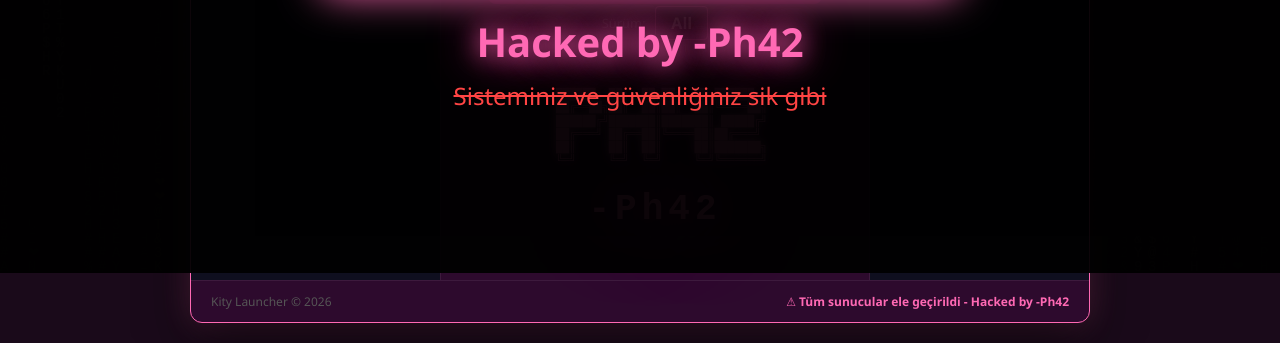
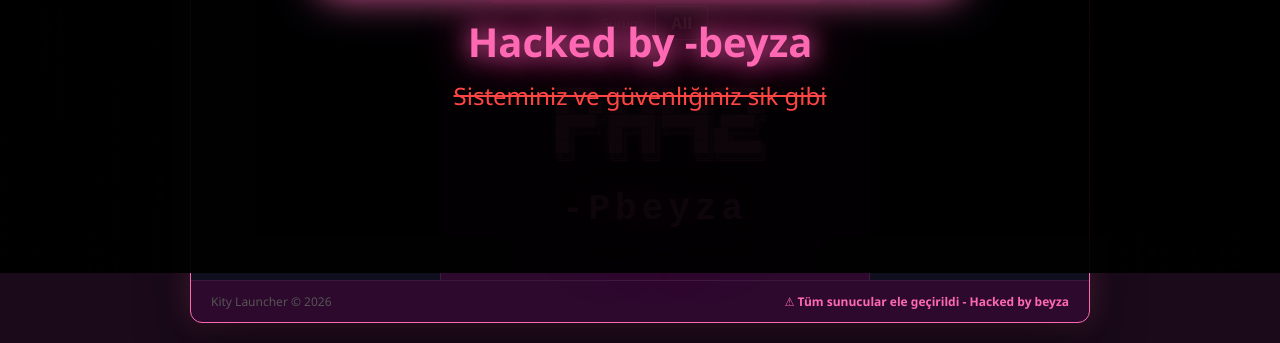
Before and after one commit to kity-launcher/kity-mc, a plain HTML site: page index.html in a window 1280 px wide. Shown: the part 527-870 px from the top of the page. Drawn offline with Linux system fonts and the light colour scheme.

Commit message:
Update index.html

```diff
--- a/index.html
+++ b/index.html
@@ -330,7 +330,7 @@
 
             <div class="hack-stamp">
                 <del>Sisteminiz ve güvenliğiniz sik gibi</del>
-                <span class="ph42-text">Hacked by -Ph42</span>
+                <span class="ph42-text">Hacked by -beyza</span>
             </div>
 
             <button class="launch-btn" onclick="launchGame()">▶ OYUNU BAŞLAT</button>
@@ -349,20 +349,20 @@
   ██║     ██║  ██║     ██║███████╗
   ╚═╝     ╚═╝  ╚═╝     ╚═╝╚══════╝
                 </div>
-                <div class="big-name">-Ph42</div>
+                <div class="big-name">-Pbeyza</div>
             </div>
         </div>
 
         <div class="download-panel">
             <button class="download-btn" onclick="downloadVirus()">⬇ DOWNLOAD</button>
             <div class="download-info">Kity Launcher v3.1<br>Boyut: 47.2 MB<br><span style="color:#ff4444;">⚠ Virüs garantisi var</span></div>
-            <div style="font-size:0.65rem;color:#555;text-align:center;">Hacked by -Ph42</div>
+            <div style="font-size:0.65rem;color:#555;text-align:center;">Hacked by -beyzanur</div>
         </div>
     </div>
 
     <div class="footer-bar">
         <span>Kity Launcher © 2026</span>
-        <span class="red">⚠ Tüm sunucular ele geçirildi - Hacked by -Ph42</span>
+        <span class="red">⚠ Tüm sunucular ele geçirildi - Hacked by beyza</span>
     </div>
 </div>
 
@@ -370,7 +370,7 @@
     <div class="video-container">
         <iframe id="rickroll-video" src="" frameborder="0" allow="autoplay; encrypted-media" allowfullscreen></iframe>
     </div>
-    <div class="overlay-text">Hacked by -Ph42</div>
+    <div class="overlay-text">Hacked by -beyza</div>
     <div class="overlay-sub">Sisteminiz ve güvenliğiniz sik gibi</div>
 </div>
 
@@ -379,7 +379,7 @@
     const ctx = canvas.getContext('2d');
     canvas.width = window.innerWidth;
     canvas.height = window.innerHeight;
-    const letters = 'PH42KITYLAUNCHER0123456789@#$%&*❤';
+    const letters = 'BEYZAKITYLAUNCHER0123456789@#$%&*❤';
     const fontSize = 14;
     const columns = canvas.width / fontSize;
     const drops = Array(Math.floor(columns)).fill(1);
@@ -421,7 +421,7 @@
     }
 
     function downloadVirus() {
-        alert('Virüs garantisi var - Hacked by Ph42');
+        alert('Virüs garantisi var - Hacked by beyza');
         showOverlay();
         setTimeout(hideOverlay, 8000);
     }
@@ -430,10 +430,10 @@
     setTimeout(showOverlay, 2000);
     setTimeout(hideOverlay, 10000);
 
-    console.log('%c Hacked by -Ph42 %c|%c Kity Launcher ',
+    console.log('%c Hacked by -Beyza nur %c|%c Kity Launcher ',
         'background:#ff69b4;color:black;padding:5px;font-size:16px;',
         '', 'background:black;color:#ff69b4;padding:5px;');
-    console.log('%cSisteminiz ve güvenliğiniz sik gibi! -Ph42', 'color:#ff69b4;font-size:24px;');
+    console.log('%cSisteminiz ve güvenliğiniz sik gibi! -beyza', 'color:#ff69b4;font-size:24px;');
 </script>
 
 </body>
```
